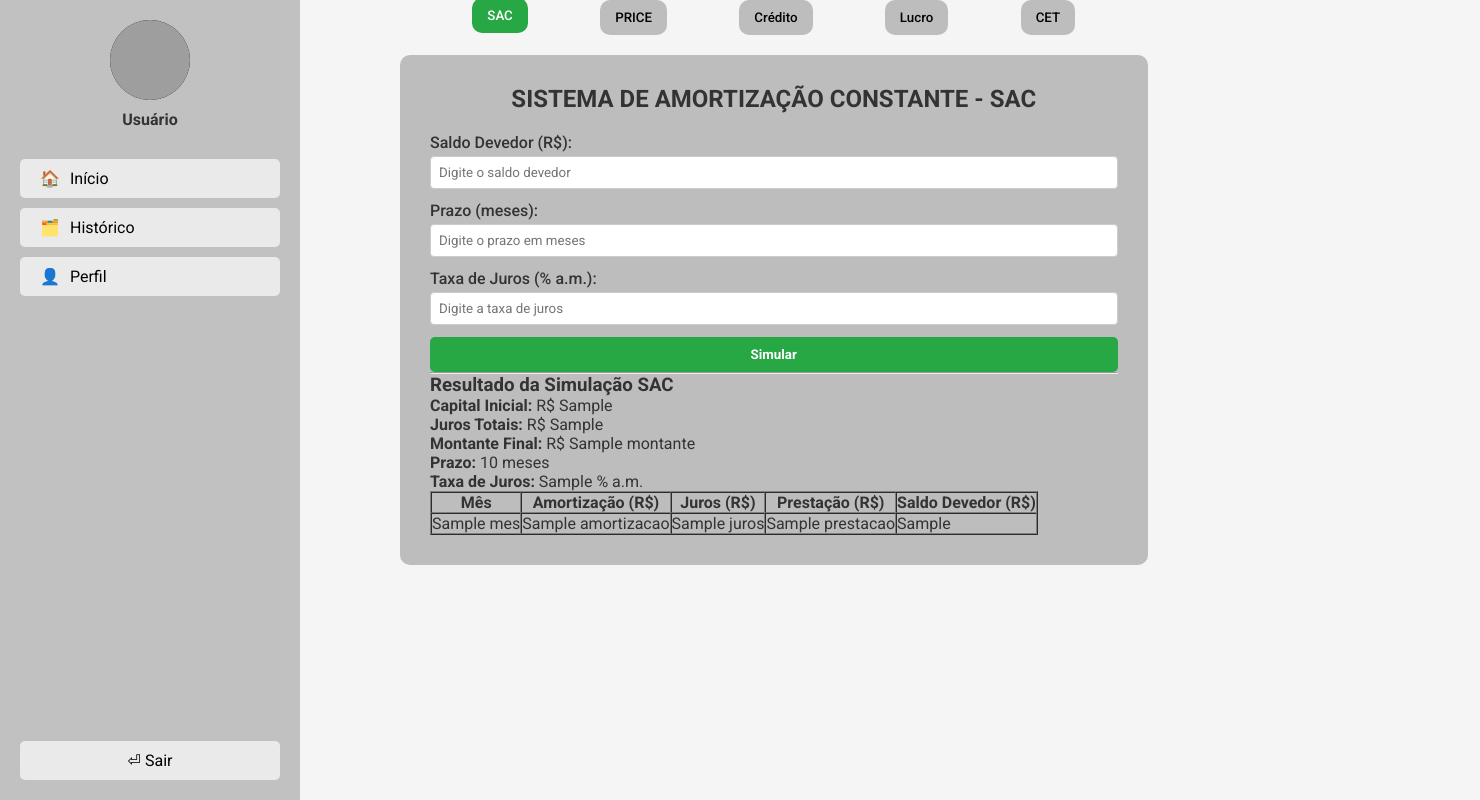
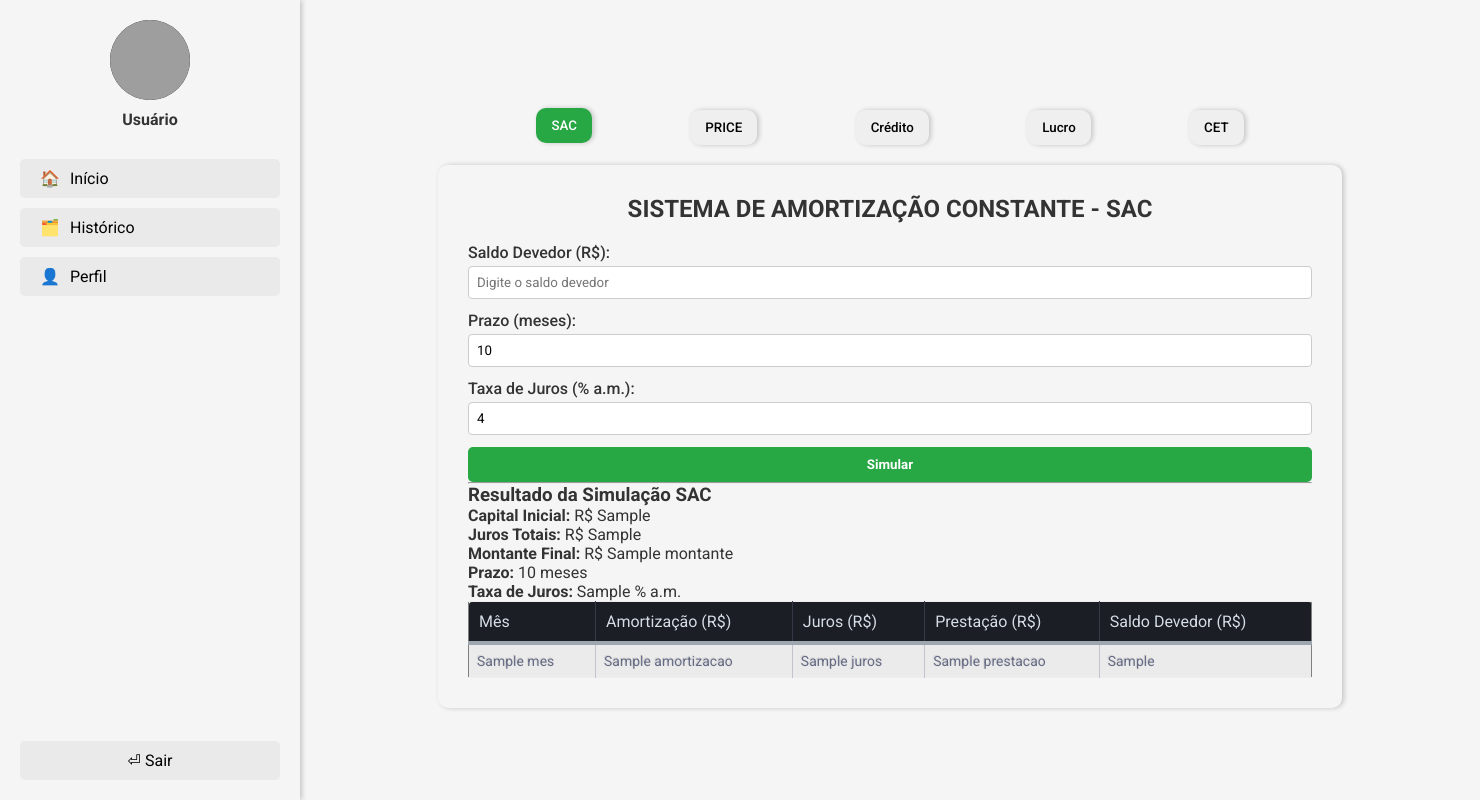
Before and after one commit to dev-willem/ifinance_app, a Flask app: template app/templates/dashboard.html in a window 1480 px wide. Run offline with Flask 3, Linux system fonts and the light colour scheme; the template is opened without the code that fills it: most values are stand-ins (such as "Sample title", 1, 10 or a date in 2020); grey boxes are pictures that could not be loaded.

Commit message:
fix: adjust css to scoped

```diff
--- a/app/static/css/sidebar.css
+++ /dev/null
@@ -1,59 +0,0 @@
-/* Sidebar */
-.sidebar {
-    width: 300px;
-    max-width: 300px;
-    background-color: #c1c1c1;
-    padding: 20px;
-    display: flex;
-    flex-direction: column;
-    justify-content: space-between;
-    left: 0;
-    top: 0;
-    height: 100vh;
-    position: fixed;
-}
-
-.profile {
-    text-align: center;
-    margin-bottom: 30px;
-}
-
-.profile img {
-    width: 80px;
-    height: 80px;
-    border-radius: 50%;
-    background-color: black;
-    display: block;
-    margin: 0 auto 10px;
-}
-
-.profile p {
-    margin: 0;
-    font-weight: bold;
-}
-
-.menu a {
-    display: flex;
-    align-items: center;
-    padding: 10px;
-    margin-bottom: 10px;
-    background-color: #eaeaea;
-    text-decoration: none;
-    color: black;
-    border-radius: 5px;
-}
-
-.menu a:hover {
-    background-color: #ddd;
-}
-
-.menu a span {
-    margin-left: 10px;
-}
-
-.logout {
-    background-color: #eaeaea;
-    padding: 10px;
-    text-align: center;
-    border-radius: 5px;
-}
--- a/app/static/css/simulate.css
+++ /dev/null
@@ -1,109 +0,0 @@
-
-.container {
-    margin-left: 400px;
-    width: 100%;
-}
-
-.tabs {
-    margin-bottom: 20px;
-    display: flex;
-    width: 70%;
-    justify-content: space-evenly;
-    align-items: center;
-}
-
-.tabs button {
-    background-color: #bdbdbd;
-    border: none;
-    margin: 0;
-    padding: 10px 15px;
-    border-radius: 10px;
-    cursor: pointer;
-    transition: all 0.3s ease;
-    font-weight: 500;
-}
-
-.tabs button:hover {
-    background-color: #a8a8a8;
-    transform: translateY(-2px);
-}
-
-.tabs button.active {
-    background-color: #28a745 !important;
-    color: white !important;
-    transform: translateY(-2px);
-}
-
-.form-section {
-    background-color: #bdbdbd;
-    padding: 30px;
-    border-radius: 10px;
-    width: 70%;
-}
-
-.form-section h2 {
-    text-align: center;
-    margin-bottom: 20px;
-}
-
-.form-group {
-    margin-bottom: 15px;
-}
-
-.form-group label {
-    display: block;
-    margin-bottom: 5px;
-}
-
-.form-group input {
-    width: 100%;
-    padding: 8px;
-    border-radius: 5px;
-    border: 1px solid #999;
-}
-
-.form-section button {
-    width: 100%;
-    padding: 10px;
-    background-color: #ddd;
-    border: none;
-    border-radius: 5px;
-    font-weight: bold;
-    cursor: pointer;
-}
-
-.form-section button:hover {
-    background-color: #ccc;
-}
-
-.hidden {
-    display: none;
-}
-
-.tab-btn.active {
-    background-color: #28a745 !important;
-    color: white !important;
-}
-
-.form-group {
-    margin-bottom: 12px;
-}
-
-.form-group label {
-    display: block;
-    margin-bottom: 4px;
-    font-weight: 500;
-}
-
-.form-section input {
-    padding: 8px;
-    width: 100%;
-    border: 1px solid #ccc;
-    border-radius: 4px;
-}
-
-.form-section input:focus {
-    outline: none;
-    border-color: #28a745;
-    box-shadow: 0 0 5px rgba(40, 167, 69, 0.3);
-}
--- a/app/templates/base_authenticated.html
+++ b/app/templates/base_authenticated.html
@@ -1,9 +1,5 @@
-{% extends "base.html" %} {% block extra_css %}
-<link
-  rel="stylesheet"
-  href="{{ url_for('static', filename='/css/baseauth.css') }}"
-/>
-{% endblock %} {% block content %}
+{% extends "base.html" %}
+{% block content %}
 <div class="flex w-100 vh-100">
   <!-- Sidebar -->
   {% include 'sidebar.html' %}
@@ -14,3 +10,18 @@
   </div>
 </div>
 {% endblock %}
+
+{% block extra_css %}
+{{ super() }}
+<style>
+  .master {
+    height: 100vh;
+    margin-left: 300px;
+    flex: 10;
+  }
+
+  .main {
+    width: 100%;
+  }
+</style>
+{% endblock %}
--- a/app/templates/dashboard.html
+++ b/app/templates/dashboard.html
@@ -1,10 +1,6 @@
-{% extends "base_authenticated.html" %} {% block title %}Dashboard - IFinance{%
-endblock %}{% block extra_css %}
-<link
-  rel="stylesheet"
-  href="{{ url_for('static', filename='/css/simulate.css') }}"
-/>
-{% endblock %} {% block main_content %}
+{% extends "base_authenticated.html" %}
+{% block title %}Dashboard - IFinance{%endblock %}
+{% block main_content %}
 <div class="container">
   <!-- Tabs -->
   <div class="tabs">
@@ -40,8 +36,8 @@ endblock %}{% block extra_css %}
     {% include "forms_templates/cet.html" %}
   </div>
 </div>
-{% endblock %} {% block extra_js %}
-
+{% endblock %}
+{% block extra_js %}
 <script>
   function showForm(id) {
     // Remove classe "active" de todos os botões
@@ -65,3 +61,117 @@ endblock %}{% block extra_css %}
   });
 </script>
 {% endblock %}
+
+{% block extra_css %}
+{{ super() }}
+<style>
+  .container {
+      padding: 20px;
+      max-width: 80%;
+      margin: 0 auto;
+  }
+
+  .tabs {
+    margin-bottom: 20px;
+    margin-top: 10%;
+    display: flex;
+    justify-content: space-evenly;
+    align-items: center;
+  }
+
+  .tabs button {
+    box-shadow: 2px 0 5px 0 rgba(0, 0, 0, 0.2);
+    border: none;
+    margin: 0;
+    padding: 10px 15px;
+    border-radius: 10px;
+    cursor: pointer;
+    transition: all 0.3s ease;
+    font-weight: 500;
+  }
+
+  .tabs button:hover {
+    background-color: #a8a8a8;
+    transform: translateY(-2px);
+  }
+
+  .tabs button.active {
+    background-color: #28a745 !important;
+    color: white !important;
+    transform: translateY(-2px);
+  }
+
+  .form-section {
+    box-shadow: 2px 0 5px 0 rgba(0, 0, 0, 0.2);
+    padding: 30px;
+    border-radius: 10px;
+  }
+
+  .form-section h2 {
+    text-align: center;
+    margin-bottom: 20px;
+  }
+
+  .form-group {
+    margin-bottom: 15px;
+  }
+
+  .form-group label {
+    display: block;
+    margin-bottom: 5px;
+  }
+
+  .form-group input {
+    width: 100%;
+    padding: 8px;
+    border-radius: 5px;
+    border: 1px solid #999;
+  }
+
+  .form-section button {
+    width: 100%;
+    padding: 10px;
+    background-color: #ddd;
+    border: none;
+    border-radius: 5px;
+    font-weight: bold;
+    cursor: pointer;
+  }
+
+  .form-section button:hover {
+    background-color: #ccc;
+  }
+
+  .hidden {
+    display: none;
+  }
+
+  .tab-btn.active {
+    background-color: #28a745 !important;
+    color: white !important;
+  }
+
+  .form-group {
+    margin-bottom: 12px;
+  }
+
+  .form-group label {
+    display: block;
+    margin-bottom: 4px;
+    font-weight: 500;
+  }
+
+  .form-section input {
+    padding: 8px;
+    width: 100%;
+    border: 1px solid #ccc;
+    border-radius: 4px;
+  }
+
+  .form-section input:focus {
+    outline: none;
+    border-color: #28a745;
+    box-shadow: 0 0 5px rgba(40, 167, 69, 0.3);
+  }
+</style>
+{% endblock %}
--- a/app/templates/forms_templates/sac.html
+++ b/app/templates/forms_templates/sac.html
@@ -1,3 +1,4 @@
+{% block main_content %}
 <h2>SISTEMA DE AMORTIZAÇÃO CONSTANTE - SAC</h2>
 
 <form method="post" action="/simulate/sac">
@@ -9,6 +10,7 @@
       id="saldo-s"
       placeholder="Digite o saldo devedor"
       required
+      value="{{ principal_value | default('') }}"
     />
   </div>
 
@@ -20,6 +22,7 @@
       id="prazo-s"
       placeholder="Digite o prazo em meses"
       required
+      value="{{ months | default('') }}"
     />
   </div>
 
@@ -32,6 +35,7 @@
       id="juros-s"
       placeholder="Digite a taxa de juros"
       required
+      value="{{ interest_rate | default('') }}"
     />
   </div>
 
@@ -47,6 +51,7 @@
 <p><b>Prazo:</b> {{ prazo }} meses</p>
 <p><b>Taxa de Juros:</b> {{ taxa_juros }} % a.m.</p>
 
+<div class="tabela">
   <table border="1" cellspacing="0" cellpadding="6">
     <thead>
       <tr>
@@ -69,6 +74,128 @@
       {% endfor %}
     </tbody>
   </table>
+</div>
 {% endif %} {% if erro %}
 <p style="color: red">Erro: {{ erro }}</p>
-{% endif %}
+{% endif %} {% endblock %} {% block extra_css %}
+<style>
+  /*** Table Styles **/
+
+  .tabela {
+    overflow: auto;
+    max-height: 150vh;
+  }
+
+  table {
+    background: white;
+    border-radius: 3px;
+    border-collapse: collapse;
+    height: auto;
+    margin: auto;
+    padding: 5px;
+    width: 100%;
+    box-shadow: 0 5px 10px rgba(0, 0, 0, 0.1);
+    animation: float 5s infinite;
+  }
+
+  th {
+    color: #d5dde5;
+    background: #1b1e24;
+    border-bottom: 4px solid #9ea7af;
+    border-right: 1px solid #343a45;
+    font-size: 16px;
+    font-weight: 100;
+    padding: 10px;
+    text-align: left;
+    text-shadow: 0 1px 1px rgba(0, 0, 0, 0.1);
+    vertical-align: middle;
+  }
+
+  th:first-child {
+    border-top-left-radius: 3px;
+  }
+
+  th:last-child {
+    border-top-right-radius: 3px;
+    border-right: none;
+  }
+
+  tr {
+    border-top: 1px solid #c1c3d1;
+    border-bottom-: 1px solid #c1c3d1;
+    color: #666b85;
+    font-size: 6px;
+    font-weight: normal;
+    text-shadow: 0 1px 1px rgba(256, 256, 256, 0.1);
+  }
+
+  tr:hover td {
+    background: #4e5066;
+    color: #ffffff;
+    border-top: 1px solid #22262e;
+  }
+
+  tr:first-child {
+    border-top: none;
+  }
+
+  tr:last-child {
+    border-bottom: none;
+  }
+
+  tr:nth-child(odd) td {
+    background: #ebebeb;
+  }
+
+  tr:nth-child(odd):hover td {
+    background: #4e5066;
+  }
+
+  tr:last-child td:first-child {
+    border-bottom-left-radius: 3px;
+  }
+
+  tr:last-child td:last-child {
+    border-bottom-right-radius: 3px;
+  }
+
+  td {
+    background: #ffffff;
+    padding: 8px;
+    text-align: left;
+    vertical-align: middle;
+    font-weight: 300;
+    font-size: 14px;
+    text-shadow: -1px -1px 1px rgba(0, 0, 0, 0.1);
+    border-right: 1px solid #c1c3d1;
+  }
+
+  td:last-child {
+    border-right: 0px;
+  }
+
+  th.text-left {
+    text-align: left;
+  }
+
+  th.text-center {
+    text-align: center;
+  }
+
+  th.text-right {
+    text-align: right;
+  }
+
+  td.text-left {
+    text-align: left;
+  }
+
+  td.text-center {
+    text-align: center;
+  }
+
+  td.text-right {
+    text-align: right;
+  }
+</style>
+{% endblock %}
--- a/app/templates/index.html
+++ b/app/templates/index.html
@@ -179,7 +179,7 @@
             Tome decisões financeiras mais inteligentes com nossas ferramentas profissionais.
         </p>
         <div class="hero-actions">
-            <a href="{{ url_for('main.simulate') }}" class="btn-hero btn-primary">Começar a Simular</a>
+            <a href="{{ url_for('main.register') }}" class="btn-hero btn-primary">Começar a Simular</a>
             <a href="{{ url_for('main.login') }}" class="btn-hero btn-outline">Fazer Login</a>
         </div>
     </div>
--- a/app/templates/profile.html
+++ b/app/templates/profile.html
@@ -103,11 +103,12 @@
 </div>
 {% endblock %}
 
-{% block extra_js %}
+{% block extra_css %}
+{{ super() }}
 <style>
     .profile-container {
         padding: 20px;
-        max-width: 800px;
+        max-width: 80%;
         margin: 0 auto;
     }
 
--- a/app/templates/sidebar.html
+++ b/app/templates/sidebar.html
@@ -1,19 +1,93 @@
-{% block extra_css %}
-    <link rel="stylesheet" href="{{ url_for('static', filename='/css/sidebar.css') }}">
-{% endblock %}
 <div class="sidebar w-20">
   <div>
     <div class="profile">
-            <img src="{{ url_for('static', filename='img/logo-login.svg') }}" alt="User Icon">
+      <img
+        src="{{ url_for('static', filename='img/logo-login.svg') }}"
+        alt="User Icon"
+      />
       <p>{{ session.user_name or 'Usuário' }}</p>
     </div>
     <div class="menu">
-            <a href="{{ url_for('main.dashboard') }}"><span>🏠</span> <span>Início</span></a>
-            <a href="{{ url_for('main.history') }}"><span>🗂️</span> <span>Histórico</span></a>
-            <a href="{{ url_for('main.profile') }}"><span>👤</span> <span>Perfil</span></a>
+      <a href="{{ url_for('main.dashboard') }}"
+        ><span>🏠</span> <span>Início</span></a
+      >
+      <a href="{{ url_for('main.history') }}"
+        ><span>🗂️</span> <span>Histórico</span></a
+      >
+      <a href="{{ url_for('main.profile') }}"
+        ><span>👤</span> <span>Perfil</span></a
+      >
     </div>
   </div>
   <div class="logout">
-        <a href="{{ url_for('main.logout_user') }}" style="text-decoration: none; color: black;">⏎ Sair</a>
+    <a
+      href="{{ url_for('main.logout_user') }}"
+      style="text-decoration: none; color: black"
+      >⏎ Sair</a
+    >
   </div>
 </div>
+
+{% block extra_css %}
+<style>
+  /* Sidebar */
+  .sidebar {
+    width: 300px;
+    max-width: 300px;
+    padding: 20px;
+    display: flex;
+    flex-direction: column;
+    justify-content: space-between;
+    left: 0;
+    top: 0;
+    height: 100vh;
+    position: fixed;
+    box-shadow: 2px 0 5px 0 rgba(0, 0, 0, 0.2);
+  }
+
+  .profile {
+    text-align: center;
+    margin-bottom: 30px;
+  }
+
+  .profile img {
+    width: 80px;
+    height: 80px;
+    border-radius: 50%;
+    background-color: black;
+    display: block;
+    margin: 0 auto 10px;
+  }
+
+  .profile p {
+    margin: 0;
+    font-weight: bold;
+  }
+
+  .menu a {
+    display: flex;
+    align-items: center;
+    padding: 10px;
+    margin-bottom: 10px;
+    background-color: #eaeaea;
+    text-decoration: none;
+    color: black;
+    border-radius: 5px;
+  }
+
+  .menu a:hover {
+    background-color: #ddd;
+  }
+
+  .menu a span {
+    margin-left: 10px;
+  }
+
+  .logout {
+    background-color: #eaeaea;
+    padding: 10px;
+    text-align: center;
+    border-radius: 5px;
+  }
+</style>
+{% endblock %}
```
Also changed, not shown: app/static/css/baseauth.css (deleted, +0 -10 lines), app/templates/history/history.html (+87 -103 lines). Lines whose indentation alone changed are shown as unchanged.
